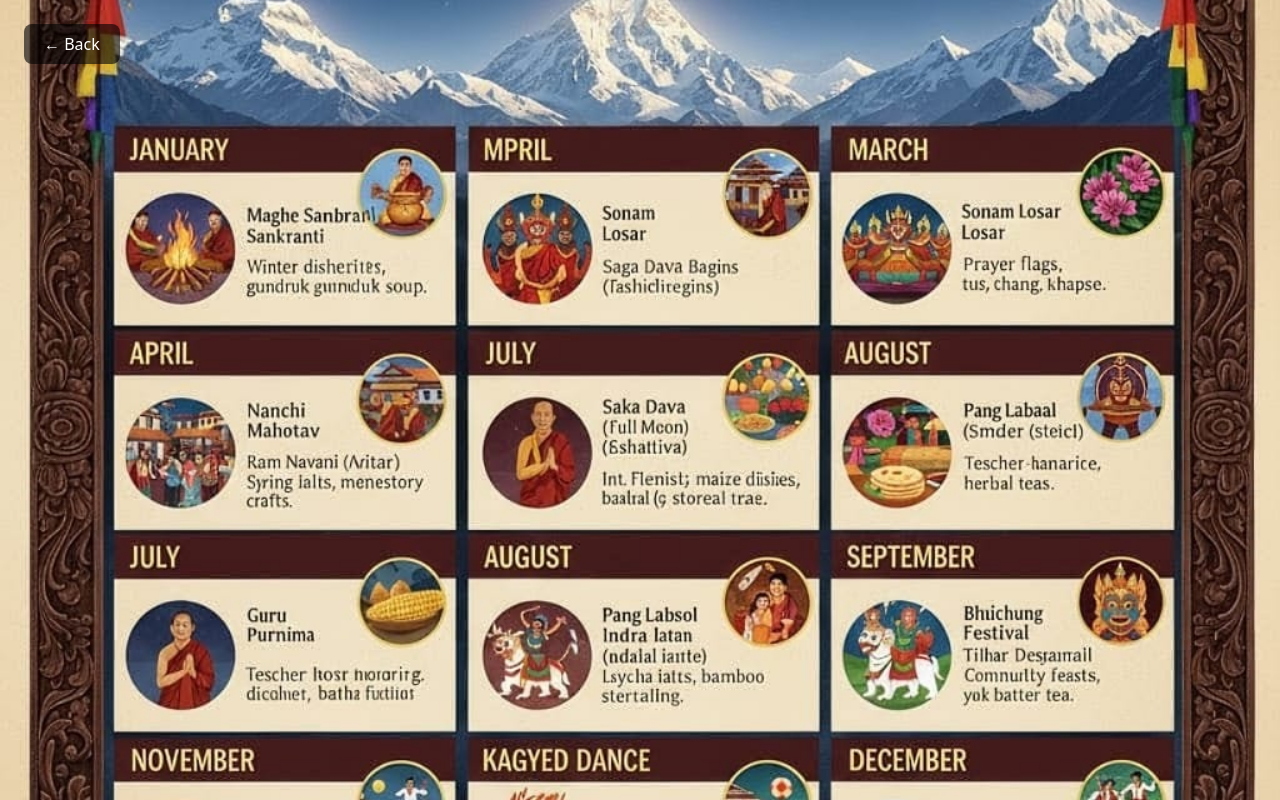
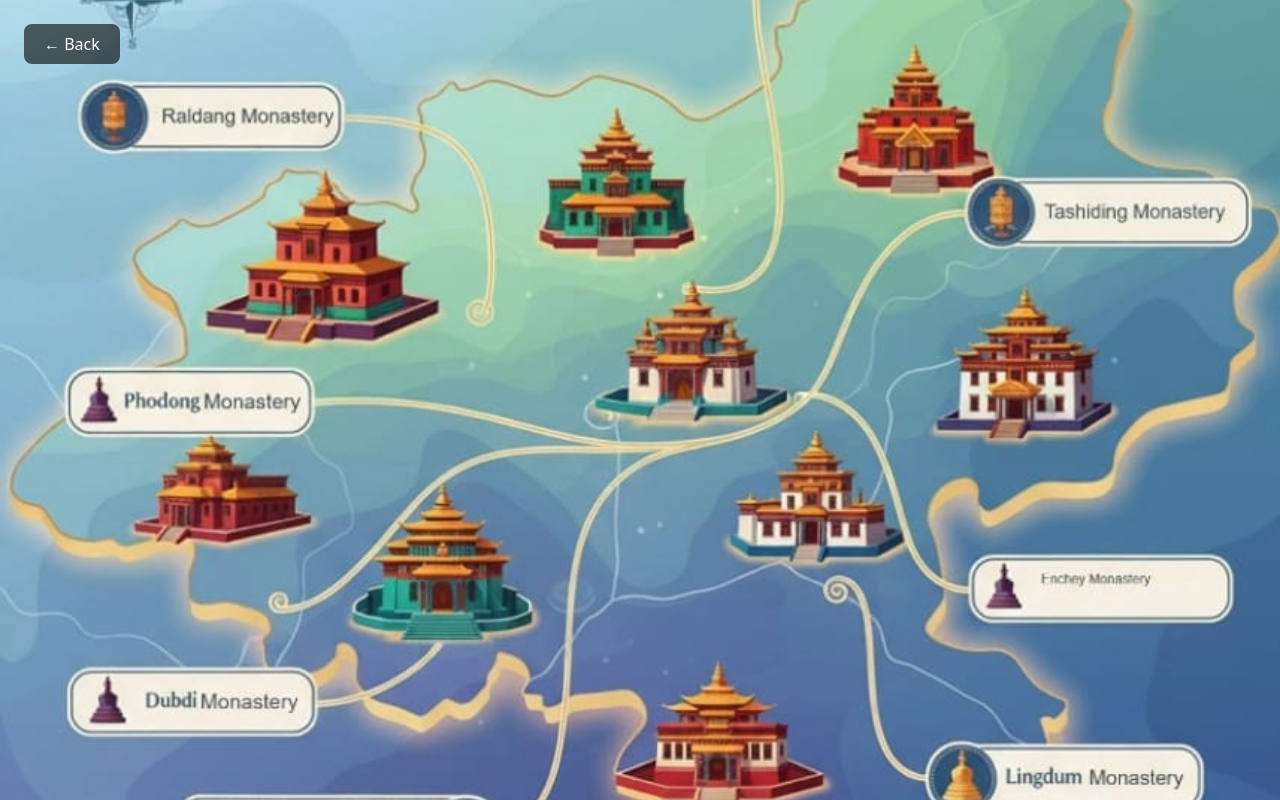
Before and after one commit to TCG-Editz/explore-beyond-here, a React (Vite) app: page /Mmap in a window 1280 px wide. Built offline with nearby package versions, Linux system fonts and the light colour scheme; the HTML template or start-up script is replaced by a standard one.

Commit message:
Update Mmap.tsx

```diff
--- a/src/pages/Mmap.tsx
+++ b/src/pages/Mmap.tsx
@@ -1,5 +1,5 @@
 import { useNavigate } from "react-router-dom";
-import culturalImage from "@/assets/Culturalimg.jpeg";
+import culturalImae from "@/assets/monestry final plan.jpg";
 
 const Mmap = () => {
   const navigate = useNavigate();
@@ -8,7 +8,7 @@ const Mmap = () => {
     <div className="relative w-screen h-screen">
       {/* Fullscreen Image */}
       <img
-        src={culturalImage}
+        src={culturalImae}
         alt="Cultural Calendar"
         className="w-full h-full object-cover"
       />
```
